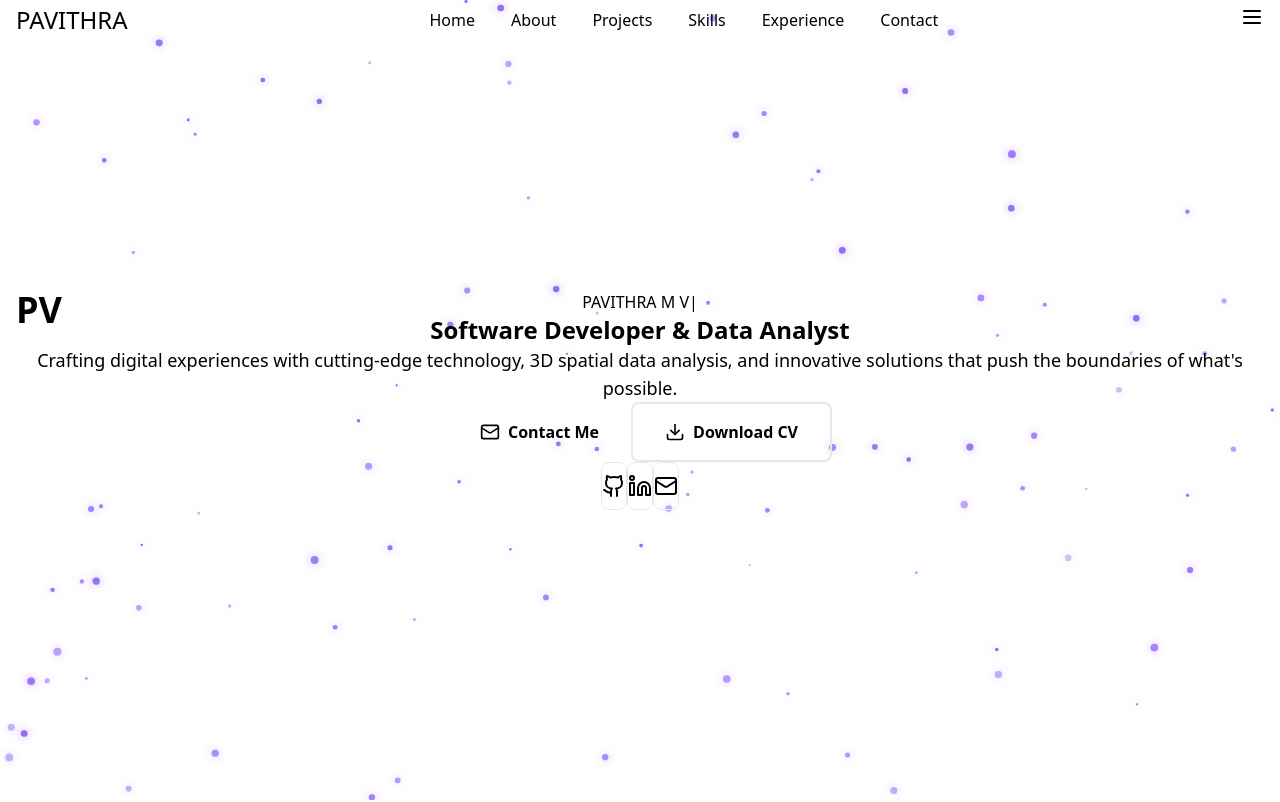
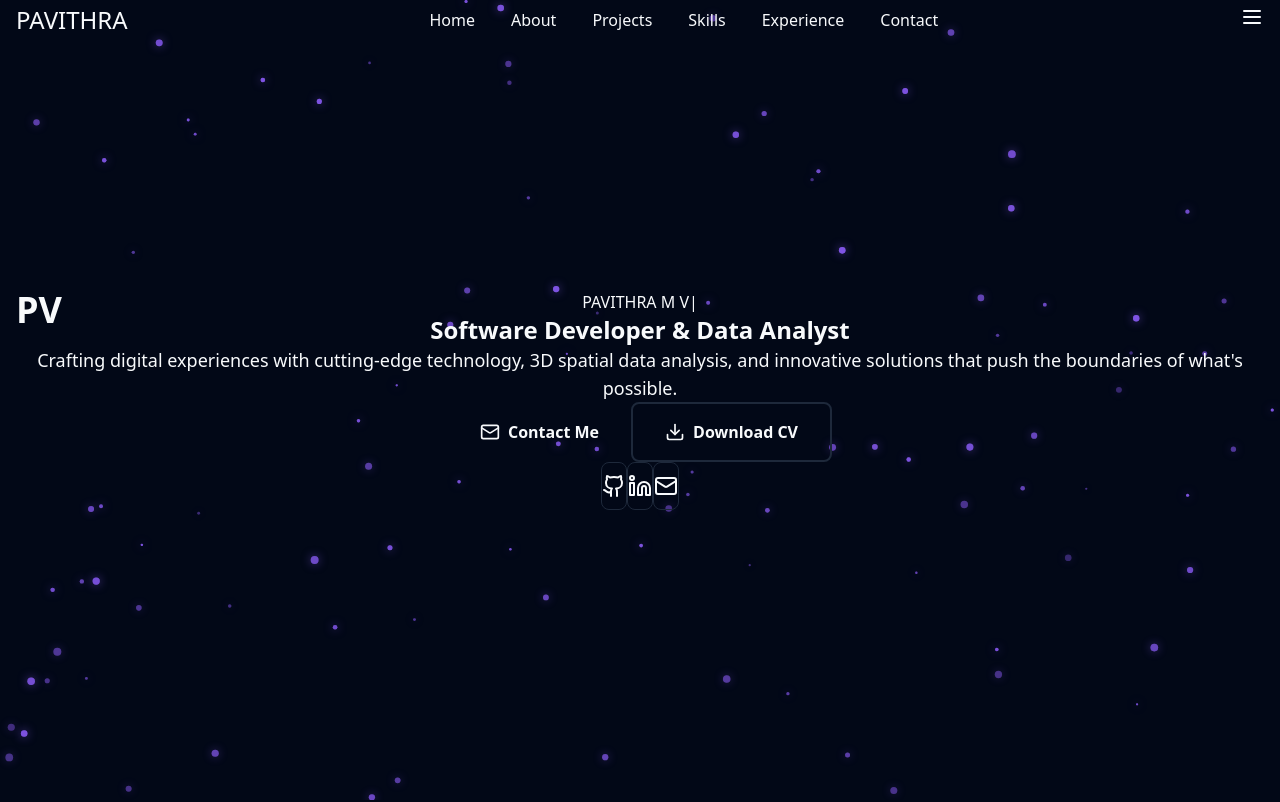
Before and after one commit to Lov906/personal-resume-vibe, a React (Vite) app: page / in a window 1280 px wide. Shown: the top 802 px of the page. Built offline with nearby package versions, Linux system fonts and the light colour scheme.

Commit message:
Revert to the original portfolio design
Reverts the changes to the portfolio's structure, format, and color scheme, restoring the original design.

```diff
--- a/src/index.css
+++ b/src/index.css
@@ -37,6 +37,15 @@
     --sidebar-border: 217.2 32.6% 17.5%;
     --sidebar-ring: 262 83% 58%;
     --radius: 0.5rem;
+  }
+
+  * {
+    border-color: hsl(var(--border));
+  }
+
+  body {
+    background-color: hsl(var(--background));
+    color: hsl(var(--foreground));
   }
 }
 
```
